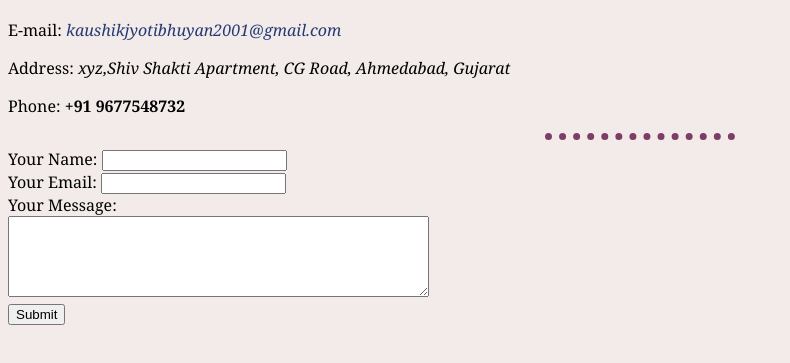
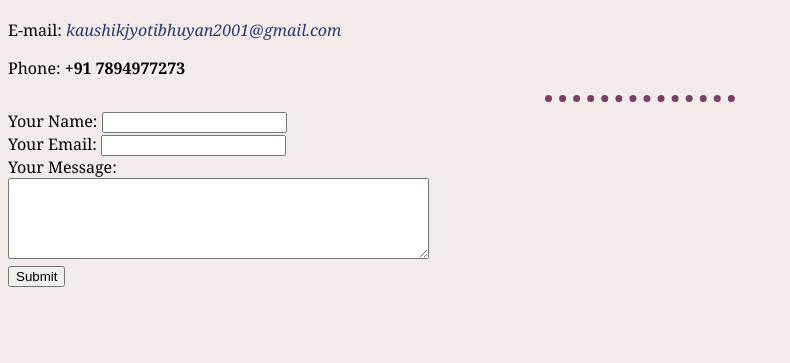
Before and after one commit to Kaushikjb01/cv, a plain HTML site: page contact.html in a window 1280 px wide. Shown: the part 67-430 px from the top of the page, without its empty margins (0-790 px from the left). Drawn offline with Linux system fonts and the light colour scheme.

Commit message:
Updated details

```diff
--- a/contact.html
+++ b/contact.html
@@ -8,8 +8,7 @@
   <body>
     <h1>My Contact Details</h1>
     <p>E-mail: <em><a href="mailto:kaushikjyotibhuyan2001@gmail.com">kaushikjyotibhuyan2001@gmail.com</a></em></p>
-    <p>Address: <em>xyz,Shiv Shakti Apartment, CG Road, Ahmedabad, Gujarat</em></p>
-    <p>Phone: <strong>+91 9677548732</strong></p>
+    <p>Phone: <strong>+91 7894977273</strong></p>
     <hr>
     <form action="mailto:kaushikjyotibhuyan2001@gmail.com" method="post" enctype="text/plain">
       <label>Your Name: </label>
```
